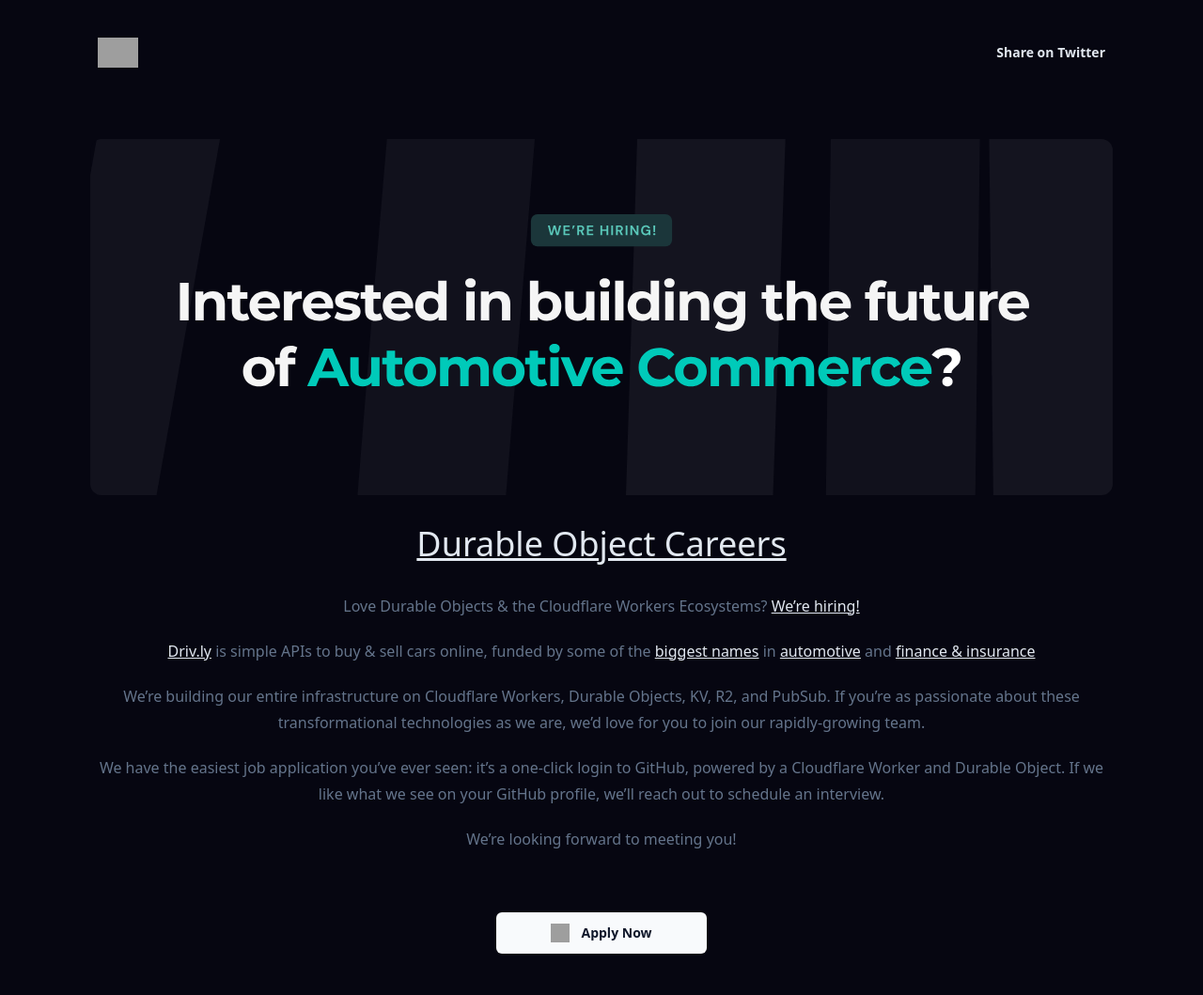
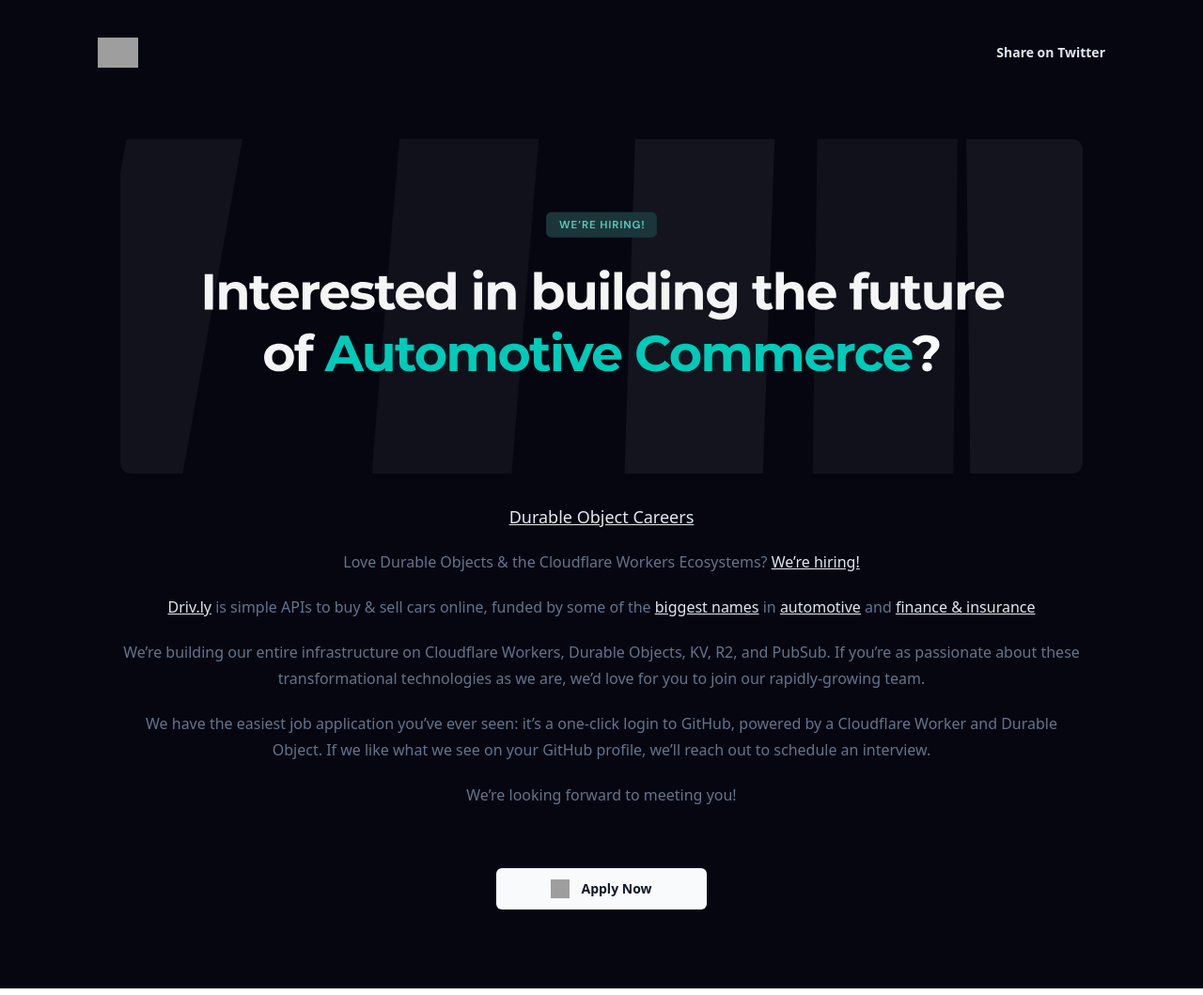
Before and after one commit to drivly/careers.do, a Jekyll site: the page built from README.md, in a window 1280 px wide. Shown: the whole page at 94% size. Built offline with Jekyll 4.4.1, drawn with Linux system fonts in a browser that asks for light colours; nearby versions of some CDN libraries; our own code applies the rules of GitHub Pages for plain Markdown files; grey boxes are pictures that could not be loaded.

Commit message:
updated prose container

```diff
--- a/_layouts/default.html
+++ b/_layouts/default.html
@@ -29,12 +29,12 @@
 
   <div class="relative flex min-h-screen flex-col justify-center overflow-hidden bg-[#060611] py-4 sm:py-1">
     <div class="mx-auto max-w-6xl px-4 mt-6 sm:py-10 text-center sm:px-6 lg:px-8">
-      <div class="mx-auto mt-6 max-w-6xl text-md tracking-loose text-slate-500 prose py-6 prose-a:text-slate-200">
+      <div class="mx-auto mt-6 max-w-6xl text-md tracking-loose text-slate-500 prose py-6 prose-a:text-slate-200 prose-h1:text-lg prose-p:max-w-5xl">
         {{ content }}
       </div>
 
       <!-- Apply CTA -->
-      <div class="mt-10 flex justify-center">
+      <div class="my-10 flex justify-center">
         <a class="group inline-flex items-center justify-center rounded-md bg-slate-50 py-3 px-6 w-full sm:w-56 text-sm font-semibold text-white hover:bg-slate-200 hover:text-slate-100 focus:outline-none focus-visible:outline-2 focus-visible:outline-offset-2 focus-visible:outline-slate-900 active:bg-slate-800 active:text-slate-300"
           href="/apply">
           <img src="https://upload.wikimedia.org/wikipedia/commons/9/91/Octicons-mark-github.svg"
```
Also changed, not shown: applyHero.svg.
